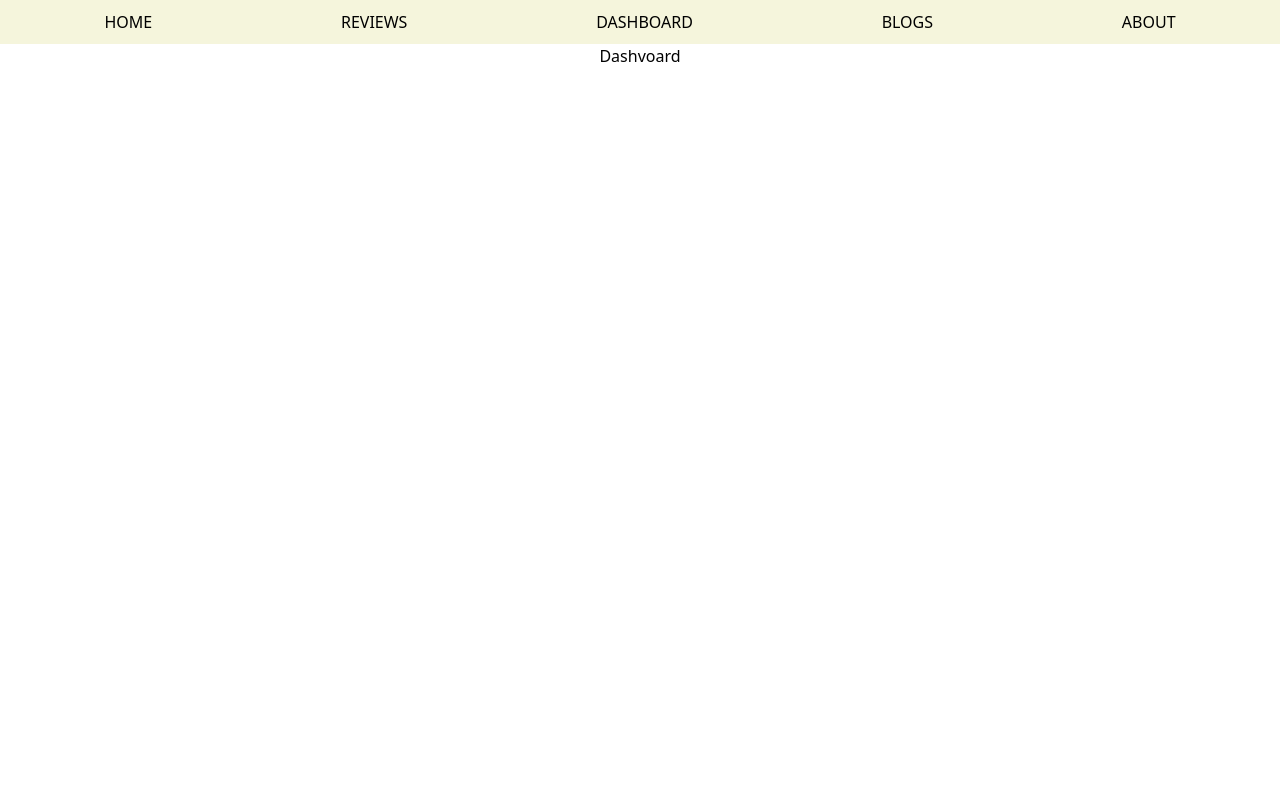
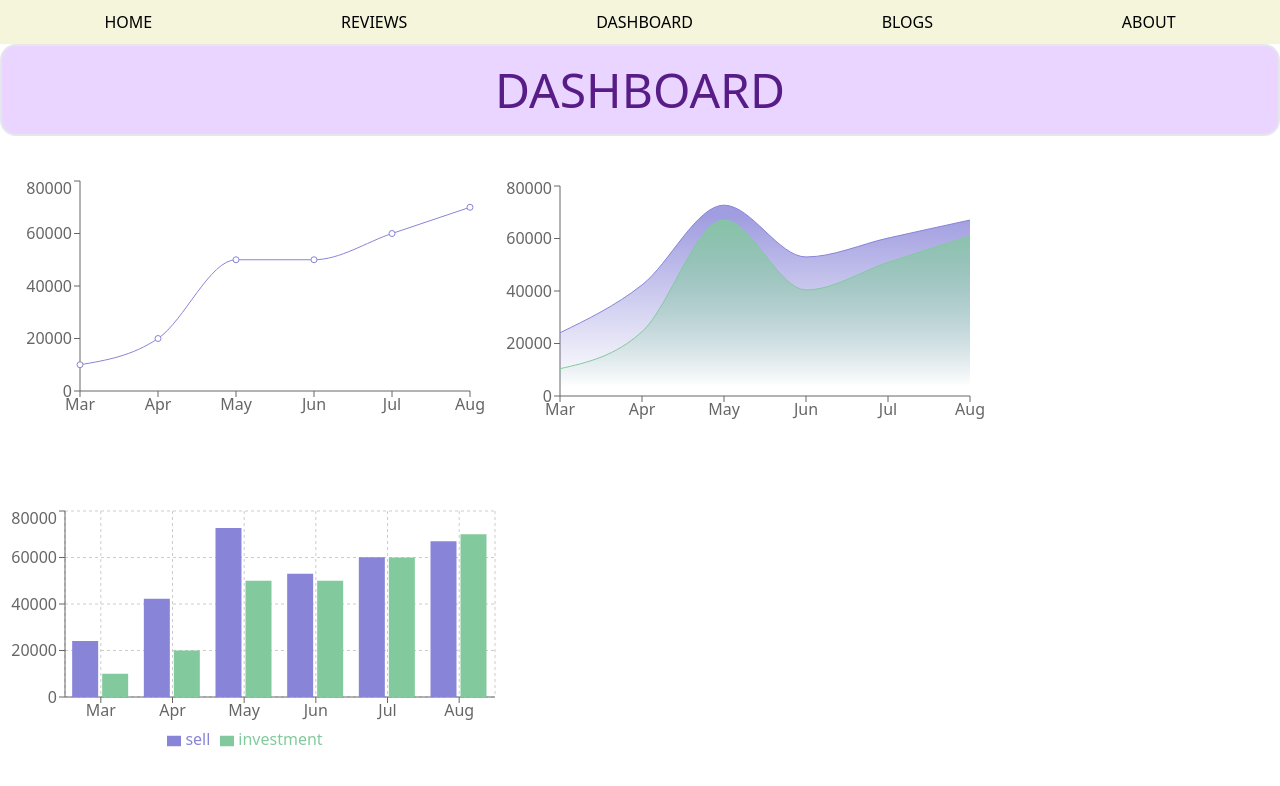
Before and after one commit to Rashidaakter1/Book-Store, a React (Create React App) app: page /dashboard in a window 1280 px wide. Shown: the top 786 px of the page. Built offline with nearby package versions, Linux system fonts and the light colour scheme.

Commit message:
dashboard

```diff
--- a/package.json
+++ b/package.json
@@ -10,6 +10,7 @@
     "react-dom": "^18.0.0",
     "react-router-dom": "^6.3.0",
     "react-scripts": "5.0.0",
+    "recharts": "^2.1.9",
     "web-vitals": "^2.1.4"
   },
   "scripts": {
--- a/src/components/Dashboard/Dashboard.js
+++ b/src/components/Dashboard/Dashboard.js
@@ -1,9 +1,99 @@
 import React from 'react';
+import { Area, AreaChart, Bar, BarChart, CartesianGrid, Legend, Line, LineChart, Pie, PieChart, Tooltip, XAxis, YAxis } from 'recharts';
 
 const Dashboard = () => {
+    const data = [
+        {
+            "month": "Mar",
+            "investment": 10000,
+            "sell": 24100,
+            "revenue": 10401
+        },
+        {
+            "month": "Apr",
+            "investment": 20000,
+            "sell": 42300,
+            "revenue": 24500
+        },
+        {
+            "month": "May",
+            "investment": 50000,
+            "sell": 72697,
+            "revenue": 67010
+        },
+        {
+            "month": "Jun",
+            "investment": 50000,
+            "sell": 52976,
+            "revenue": 40405
+        },
+        {
+            "month": "Jul",
+            "investment": 60000,
+            "sell": 60160,
+            "revenue": 50900
+        },
+        {
+            "month": "Aug",
+            "investment": 70000,
+            "sell": 67033,
+            "revenue": 61000
+        }
+    ]
+
     return (
         <div>
-            <h1>Dashvoard</h1>
+            <h1 className='text-5xl mb-10 font-medium text-purple-900 border-2
+             rounded-2xl px-4 py-5 bg-purple-200'>DASHBOARD</h1>
+
+            <div className="flex flex-wrap">
+            <LineChart width={500} height={250} data={data}
+                margin={{ top: 5, right: 30, left: 20, bottom: 5 }}>
+                <XAxis dataKey="month" />
+                <YAxis></YAxis>
+                <Tooltip></Tooltip>
+                <Line type="monotone" dataKey="investment" stroke="#8884d8" />
+            </LineChart>
+
+            <AreaChart  width={500} height={250} data={data}
+                margin={{ top: 10, right: 30, left: 0, bottom: 0 }}>
+
+                <defs>
+                    <linearGradient id="colorSell" x1="0" y1="0" x2="0" y2="1">
+                        <stop offset="5%" stopColor="#8884d8" stopOpacity={0.8} />
+                        <stop offset="95%" stopColor="#8884d8" stopOpacity={0} />
+                    </linearGradient>
+                    <linearGradient id="colorRevenue" x1="0" y1="0" x2="0" y2="1">
+                        <stop offset="5%" stopColor="#82ca9d" stopOpacity={0.8} />
+                        <stop offset="95%" stopColor="#82ca9d" stopOpacity={0} />
+                    </linearGradient>
+                </defs>
+
+                <XAxis dataKey="month" />
+                <YAxis></YAxis>
+                <Tooltip></Tooltip>
+                <Area type="monotone" dataKey="sell" stroke="#8884d8" fillOpacity={1} fill="url(#colorSell)" />
+                <Area type="monotone" dataKey="revenue" stroke="#82ca9d" fillOpacity={1} fill="url(#colorRevenue)" />
+            </AreaChart>
+
+
+
+            <BarChart className='mt-20' width={500} height={250} data={data}>
+                <CartesianGrid strokeDasharray="3 3" />
+                <XAxis dataKey="month" />
+                <YAxis />
+                <Tooltip />
+                <Legend />
+                <Bar dataKey="sell" fill="#8884d8" />
+                <Bar dataKey="investment" fill="#82ca9d" />
+            </BarChart>
+            </div>
+
+
+            {/* <PieChart width={730} height={250}>
+                <Pie data='sell 'dataKey="value" nameKey="month" cx="50%" cy="50%" outerRadius={50} fill="#8884d8" />
+                <Pie data='' dataKey="value" nameKey="name" cx="50%" cy="50%" innerRadius={60} outerRadius={80} fill="#82ca9d" label />
+            </PieChart> */}
         </div>
     );
 };
```
Also changed, not shown: public/data.json (added, +38 -0 lines), 1 other file (tests, documents, lock files or other folders).
